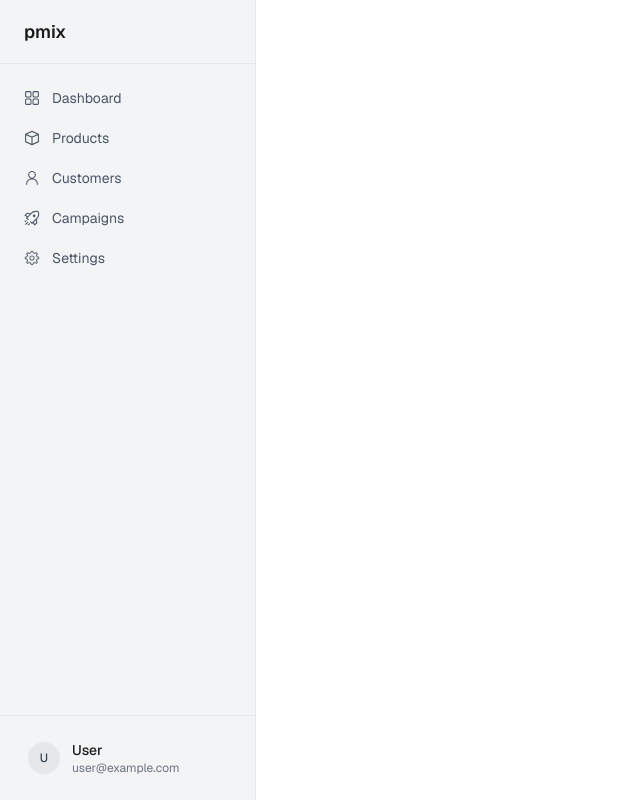
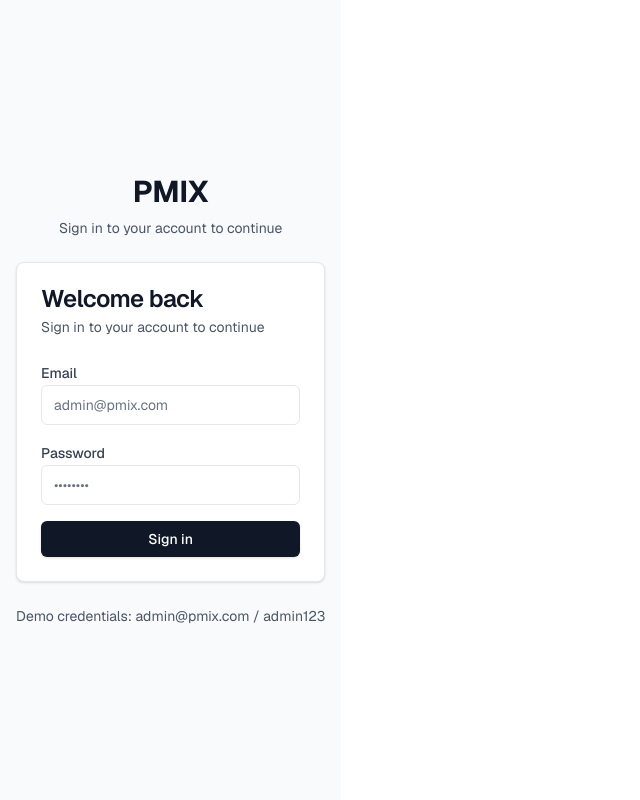
Before and after one commit to neppo-tumanggor/pmix, a Next.js app in the folder apps/frontend/: page /login in a window 1280 px wide. Shown: the whole page, without its empty margins (0-640 px from the left). Built offline with nearby package versions, Linux system fonts and the light colour scheme; no server answers.

Commit message:
fix: correct Next.js routing structure for login page
- Remove duplicate html/body tags from auth layout
- Remove Sidebar from root layout (should only be in dashboard)
- Clear (root) layout file
- Fix 404 error on /login route

```diff
--- a/apps/frontend/src/app/(auth)/login/layout.tsx
+++ b/apps/frontend/src/app/(auth)/login/layout.tsx
@@ -1,36 +1,18 @@
-import type { Metadata } from 'next';
-import { Geist, Geist_Mono } from 'next/font/google';
-
-const geistSans = Geist({
-  variable: '--font-geist-sans',
-  subsets: ['latin'],
-});
-
-const geistMono = Geist_Mono({
-  variable: '--font-geist-mono',
-  subsets: ['latin'],
-});
-
-export const metadata: Metadata = {
+export const metadata = {
   title: 'Login - PMIX',
   description: 'Sign in to your PMIX account',
 };
 
 export default function AuthLayout({
   children,
-}: Readonly<{
+}: {
   children: React.ReactNode;
-}>) {
+}) {
   return (
-    <html
-      lang="en"
-      className={`${geistSans.variable} ${geistMono.variable} h-full antialiased`}
-    >
-      <body className="min-h-full flex items-center justify-center bg-gray-50">
-        <div className="w-full max-w-md px-4">
-          {children}
-        </div>
-      </body>
-    </html>
+    <div className="min-h-full flex items-center justify-center bg-gray-50">
+      <div className="w-full max-w-md px-4">
+        {children}
+      </div>
+    </div>
   );
 }
--- a/apps/frontend/src/app/(root)/layout.tsx
+++ /dev/null
@@ -1,12 +0,0 @@
-import { redirect } from 'next/navigation';
-import { useAuthStore } from '@/stores';
-
-export default function RootLayout({
-  children,
-}: Readonly<{
-  children: React.ReactNode;
-}>) {
-  // Note: This is a server component, so we can't use Zustand directly
-  // The client-side redirect will be handled in page.tsx
-  return <>{children}</>;
-}
--- a/apps/frontend/src/app/layout.tsx
+++ b/apps/frontend/src/app/layout.tsx
@@ -1,7 +1,6 @@
 import type { Metadata } from "next";
 import { Geist, Geist_Mono } from "next/font/google";
 import "./globals.css";
-import Sidebar from "@/components/dashboard/sidebar";
 
 const geistSans = Geist({
   variable: "--font-geist-sans",
@@ -29,8 +28,7 @@
       className={`${geistSans.variable} ${geistMono.variable} h-full antialiased`}
     >
       <body className="min-h-full flex bg-background text-foreground">
-        <Sidebar />
-        <main className="flex-1 min-h-screen">{children}</main>
+        {children}
       </body>
     </html>
   );
```
